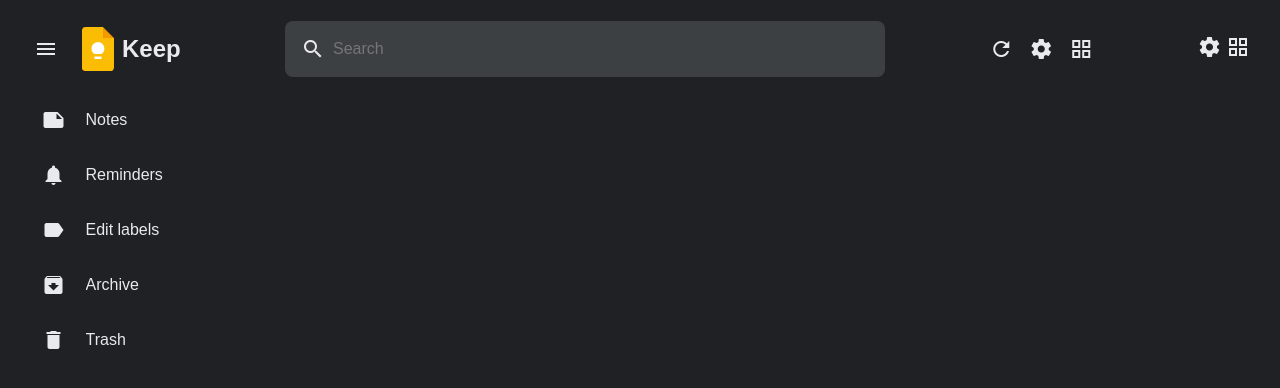
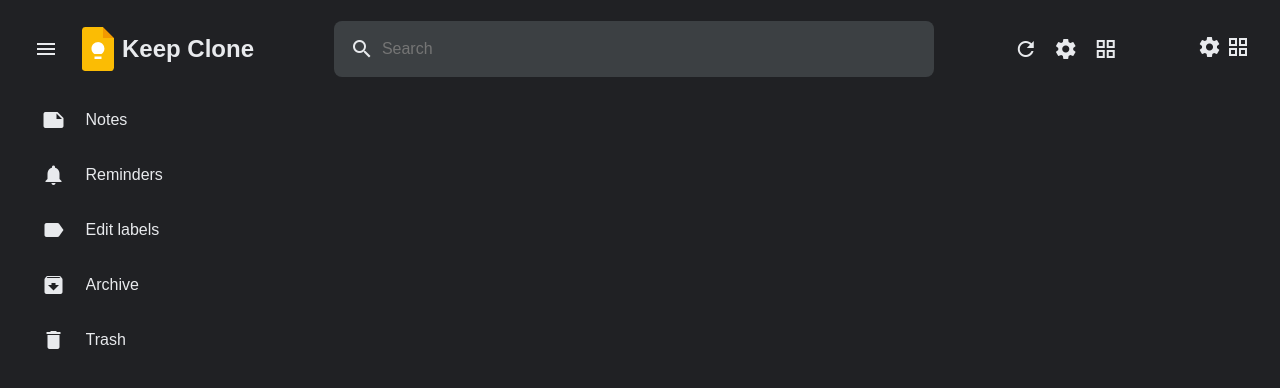
Before and after one commit to KalminX/_outlier_app_google_keep, a plain HTML site: page index.html in a window 1280 px wide. Drawn offline with nearby package versions, Linux system fonts and the light colour scheme.

Commit message:
Update index.html

```diff
--- a/index.html
+++ b/index.html
@@ -17,7 +17,7 @@
             <span class="material-symbols-outlined hamburger">
                 menu
             </span>
-            <div class="logo"><img src="assets/note_icon.png" alt="google notes icon"><span>Keep</span></div>
+            <div class="logo"><img src="assets/note_icon.png" alt="google notes icon"><span>Keep Clone</span></div>
         </div>
         <!-- <input type="text" placeholder="Search" class="search-box"> -->
         <form class="search-form" method="get" role="search">
```
